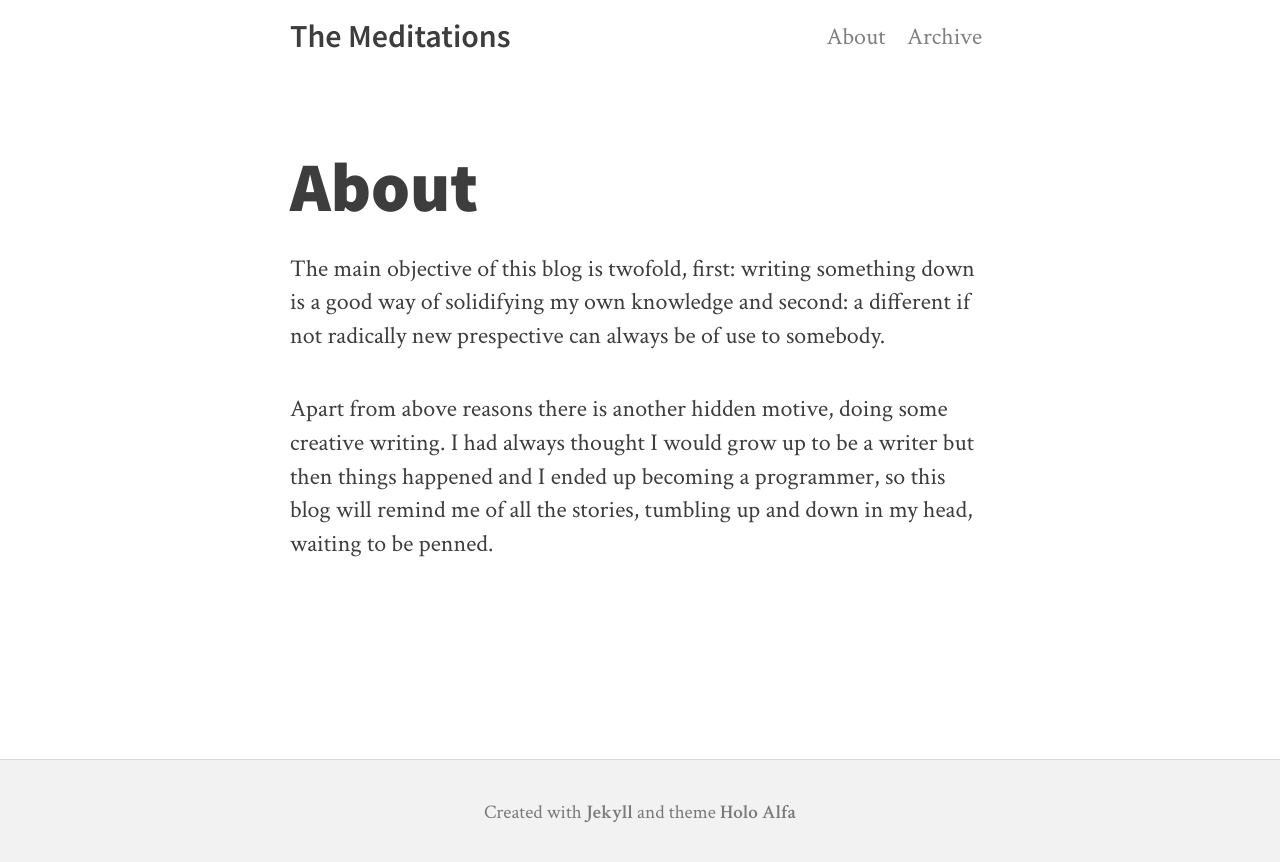
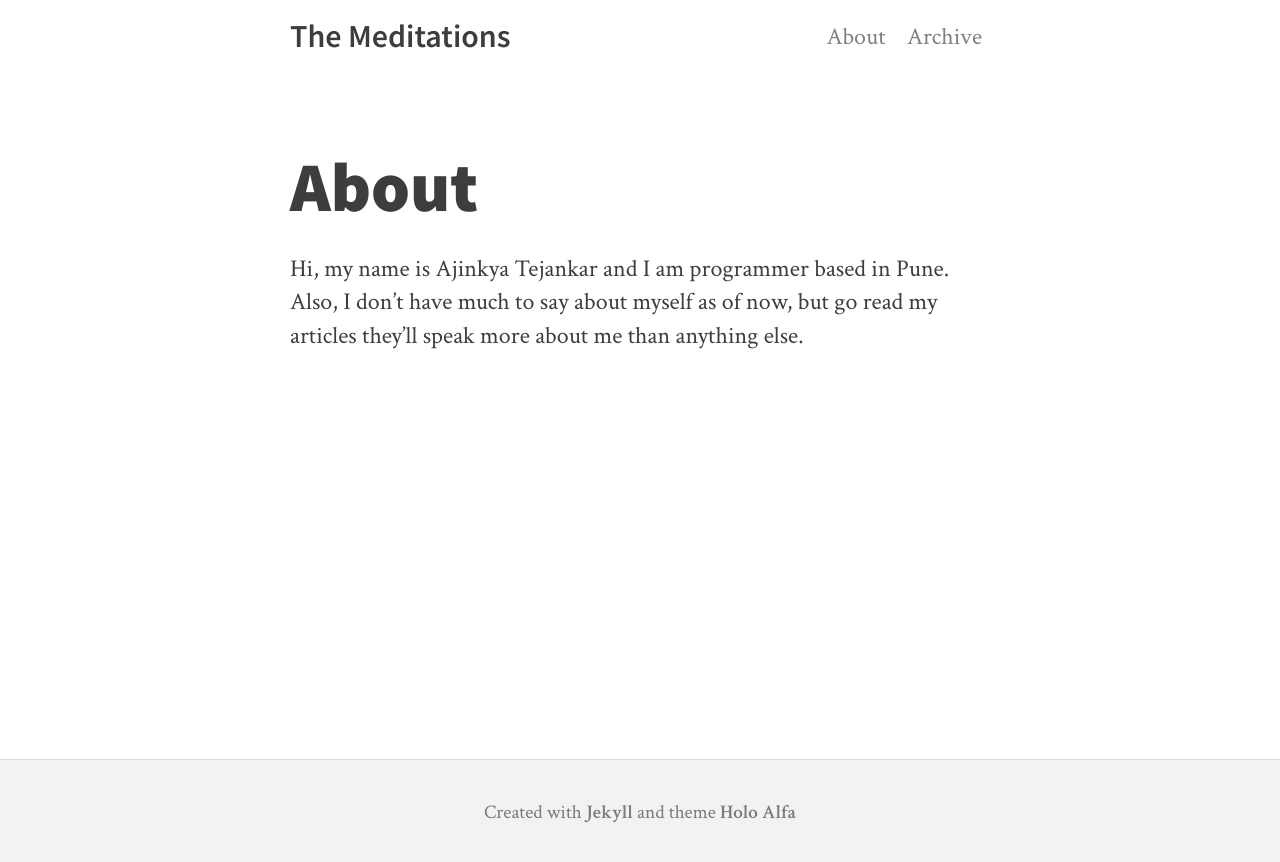
Before and after one commit to ajtejankar/chigur.github.io, a Jekyll site: the page built from about.md, in a window 1280 px wide. Shown: the top 862 px of the page. Built offline with Jekyll 4.4.1, drawn with Linux system fonts in a browser that asks for light colours; nearby versions of some CDN libraries.

Commit message:
feat(poss & icons): Add icons, fix about page and promise post

```diff
--- a/_posts/2015-11-25-errors-handling-in-promises.html
+++ b/_posts/2015-11-25-errors-handling-in-promises.html
@@ -1,6 +1,6 @@
 ---
 title: Error Handling With Promises
-summary: 'An interesting analogy for comparing the error handling in callback and promise patter.'
+summary: 'An interesting analogy for comparing the error handling in callback and promise pattern.'
 ---
 
 	<div style="display: flex; margin: auto; flex-wrap: wrap;">
--- a/about.md
+++ b/about.md
@@ -4,7 +4,6 @@ title: About
 published: true
 ---
 
-
-The main objective of this blog is twofold, first: writing something down is a good way of solidifying my own knowledge and second: a different if not radically new prespective can always be of use to somebody.
-
-Apart from above reasons there is another hidden motive, doing some creative writing. I had always thought I would grow up to be a writer but then things happened and I ended up becoming a programmer, so this blog will remind me of all the stories, tumbling up and down in my head, waiting to be penned.
+Hi, my name is Ajinkya Tejankar and I am programmer based in Pune.
+Also, I don't have much to say about myself as of now, but go read my
+articles they'll speak more about me than anything else.
```
Also changed, not shown: android-chrome-192x192.png (added), apple-touch-icon.png (added), favicon-32x32.png (added), favicon-96x96.png (added), mstile-310x150.png (added).
